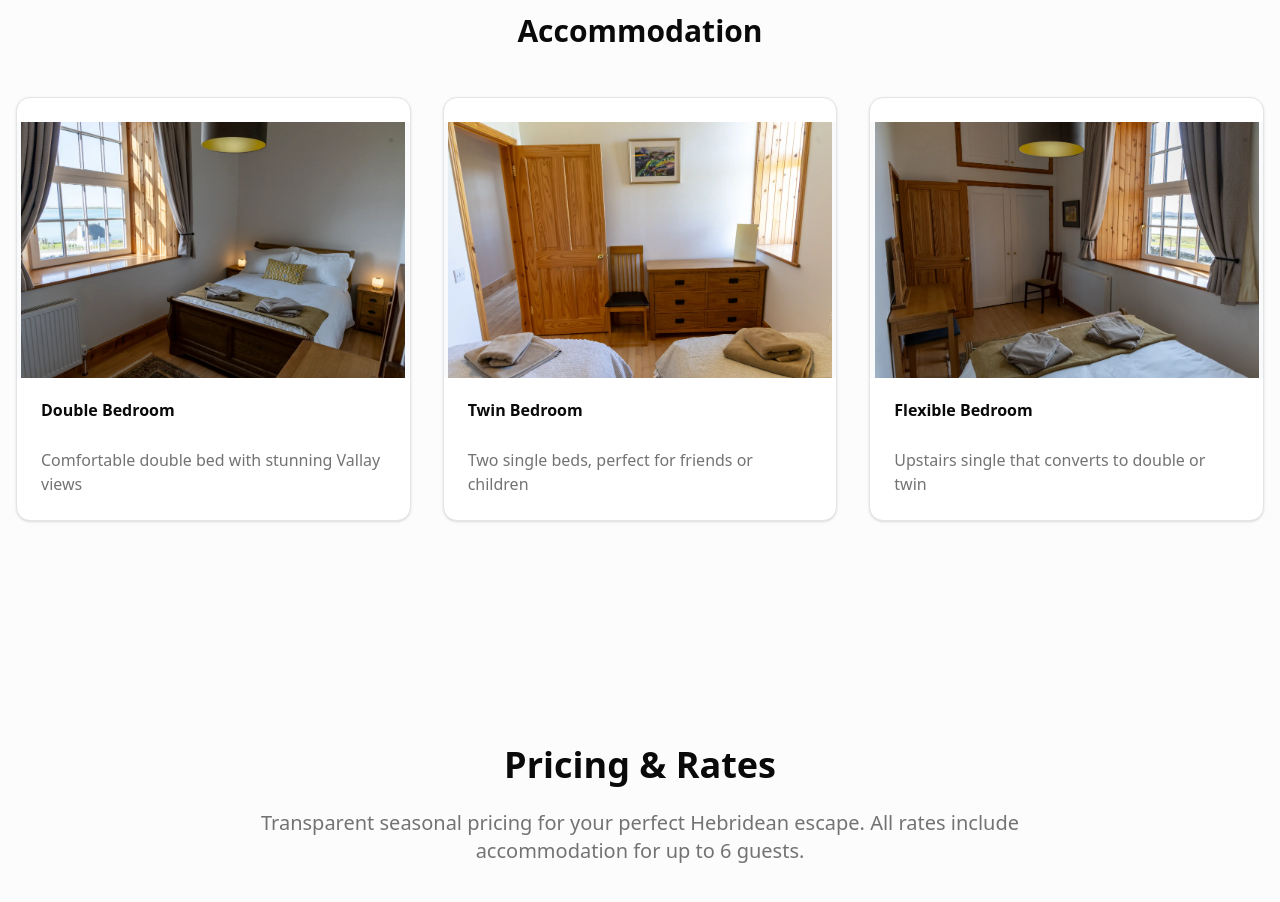
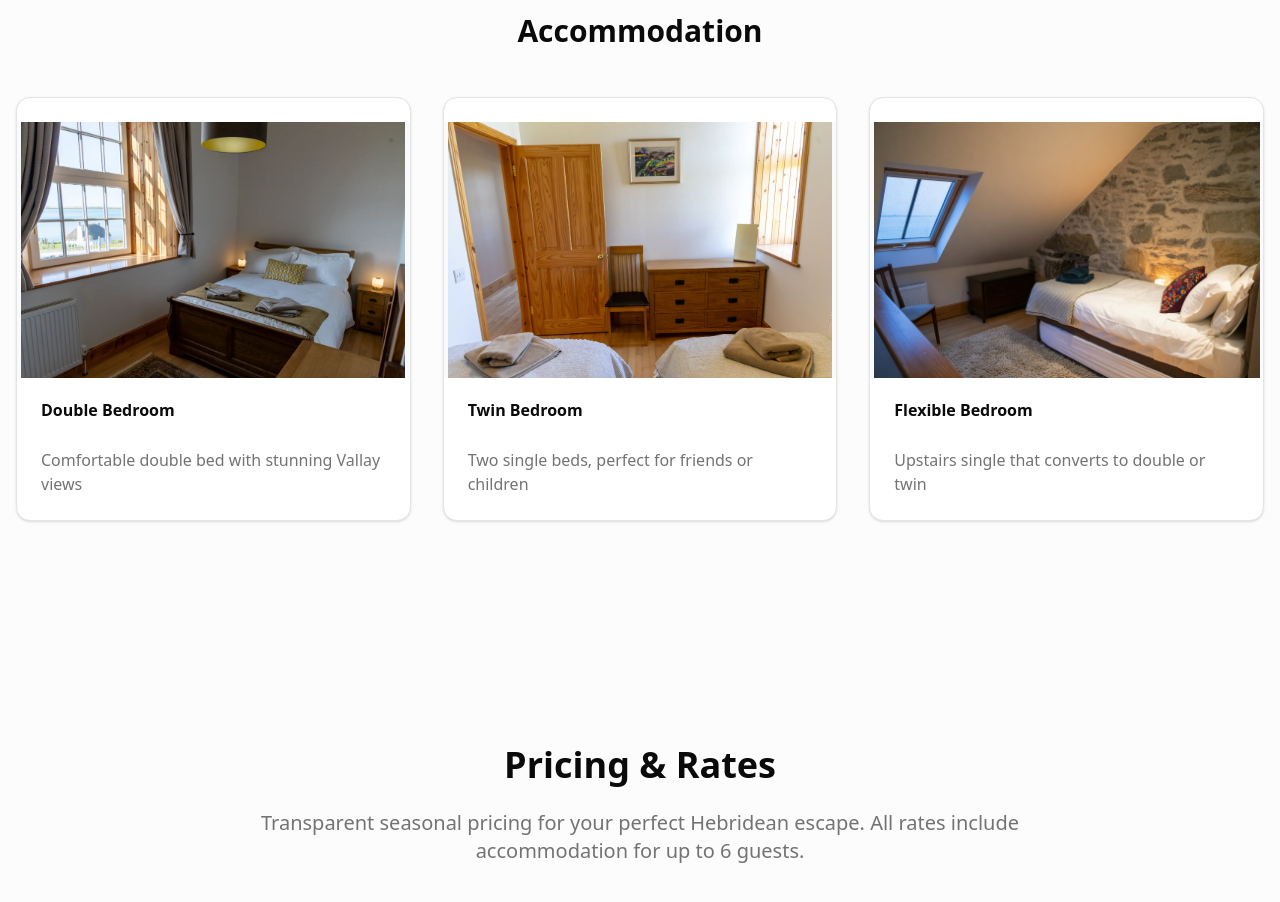
Before and after one commit to missionhouseuist/missionhouse, a React (Vite) app: page / in a window 1280 px wide. Shown: the part 1740-2642 px from the top of the page. Built offline with nearby package versions, Linux system fonts and the light colour scheme; no server answers.

Commit message:
Update App.jsx with Flexible bedroom as 3a

```diff
--- a/src/App.jsx
+++ b/src/App.jsx
@@ -33,6 +33,7 @@ import bedroom1c from './assets/bedroom1c.jpg'
 import bedroom2a from './assets/bedroom2a.jpg'
 import bedroom2b from './assets/bedroom2b.jpg'
 import bedroom2c from './assets/bedroom2c.jpg'
+import bedroom3a from './assets/Bedroom3a.jpg'
 import mainBathroom from './assets/mainbathroom1.jpg'
 import upstairsBathroom from './assets/upstairsbathroom.jpg'
 import interiorDetail from './assets/interiordetail.jpg'
@@ -483,7 +484,7 @@ function App() {
   const bedrooms = [
     { type: "Double Bedroom", description: "Comfortable double bed with stunning Vallay views", image: bedroom1a },
     { type: "Twin Bedroom", description: "Two single beds, perfect for friends or children", image: bedroom2b },
-    { type: "Flexible Bedroom", description: "Upstairs single that converts to double or twin", image: bedroom1b }
+    { type: "Flexible Bedroom", description: "Upstairs single that converts to double or twin", image: bedroom3a }
   ]
 
   const activities = [
```
